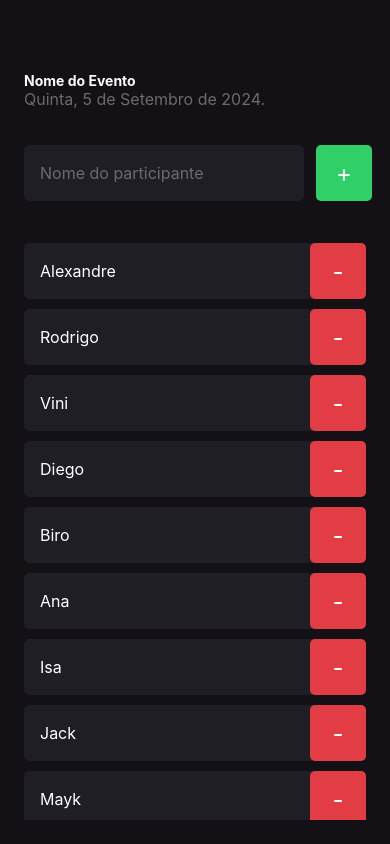
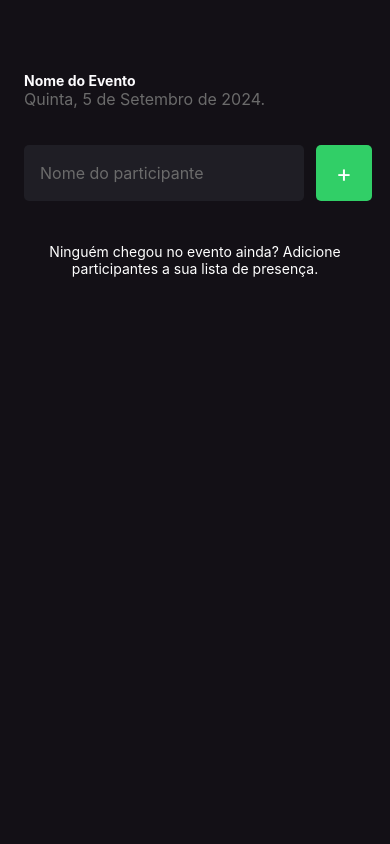
Before and after one commit to arrudadev/ignite-rn-im-here, a React Native app: screen / in a window 390 px wide. Built offline with nearby package versions, Linux system fonts and the light colour scheme.

Commit message:
add state to participants list

```diff
--- a/src/screens/Home/index.tsx
+++ b/src/screens/Home/index.tsx
@@ -1,22 +1,39 @@
-import { FlatList, Text, TextInput, TouchableOpacity, View } from 'react-native'
+import {
+  Alert,
+  FlatList,
+  Text,
+  TextInput,
+  TouchableOpacity,
+  View,
+} from 'react-native'
 import { styles } from './styles'
 import { Participant } from '@/components/Participant'
+import { useState } from 'react'
 
 export function Home() {
-  const participants = [
-    'Alexandre',
-    'Rodrigo',
-    'Vini',
-    'Diego',
-    'Biro',
-    'Ana',
-    'Isa',
-    'Jack',
-    'Mayk',
-    'João',
-    'Maria',
-    'Vitória',
-  ]
+  const [participants, setParticipants] = useState<string[]>([])
+  const [participantName, setParticipantName] = useState('')
+
+  function handleAddParticipant() {
+    if (!participantName) {
+      Alert.alert('Aviso', 'Digite o nome do participante.')
+      setParticipantName('')
+      return
+    }
+
+    if (participants.includes(participantName)) {
+      Alert.alert('Aviso', 'Já existe um participante na lista com esse nome.')
+      setParticipantName('')
+      return
+    }
+
+    setParticipants([...participants, participantName])
+    setParticipantName('')
+  }
+
+  function handleRemoveParticipant(participant: string) {
+    setParticipants(participants.filter((name) => name !== participant))
+  }
 
   return (
     <View style={styles.container}>
@@ -28,9 +45,11 @@ export function Home() {
           style={styles.input}
           placeholder="Nome do participante"
           placeholderTextColor="#6b6b6b"
+          value={participantName}
+          onChangeText={setParticipantName}
         />
 
-        <TouchableOpacity style={styles.button}>
+        <TouchableOpacity style={styles.button} onPress={handleAddParticipant}>
           <Text style={styles.buttonText}>+</Text>
         </TouchableOpacity>
       </View>
@@ -39,7 +58,10 @@ export function Home() {
         data={participants}
         keyExtractor={(item) => item}
         renderItem={({ item }) => (
-          <Participant name={item} onRemove={() => {}} />
+          <Participant
+            name={item}
+            onRemove={() => handleRemoveParticipant(item)}
+          />
         )}
         ListEmptyComponent={() => (
           <Text style={styles.listEmptyText}>
```
